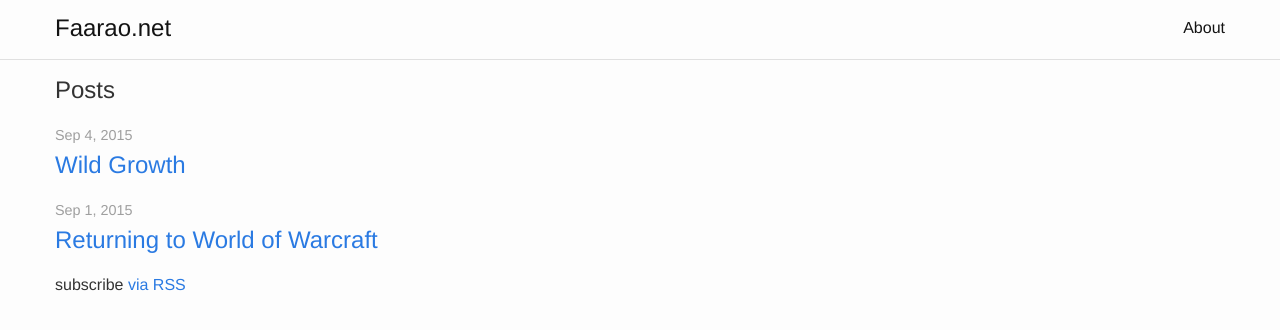
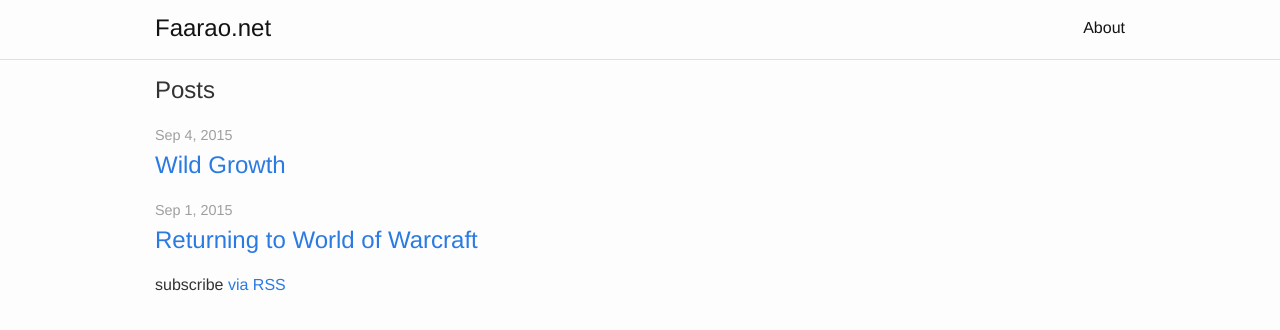
Before and after one commit to Eilyra/blog, a Jekyll site: the page built from index.html, in a window 1280 px wide. Shown: the top 330 px of the page. Built offline with Jekyll 4.4.1, drawn with Linux system fonts in a browser that asks for light colours.

Commit message:
Keep the narrower column size for longer to keep whitespace bigger

```diff
--- a/css/main.scss
+++ b/css/main.scss
@@ -4,8 +4,8 @@
 @import "syntax-highlighting";
 
 $br-sm: 768px;
-$br-me: 992px;
-$br-lg: 1200px;
+$br-me: 1000px;
+$br-lg: 1400px;
 
 body, h1, h2, h3, h4, h5, h6,
 p, blockquote, pre, hr,
```
